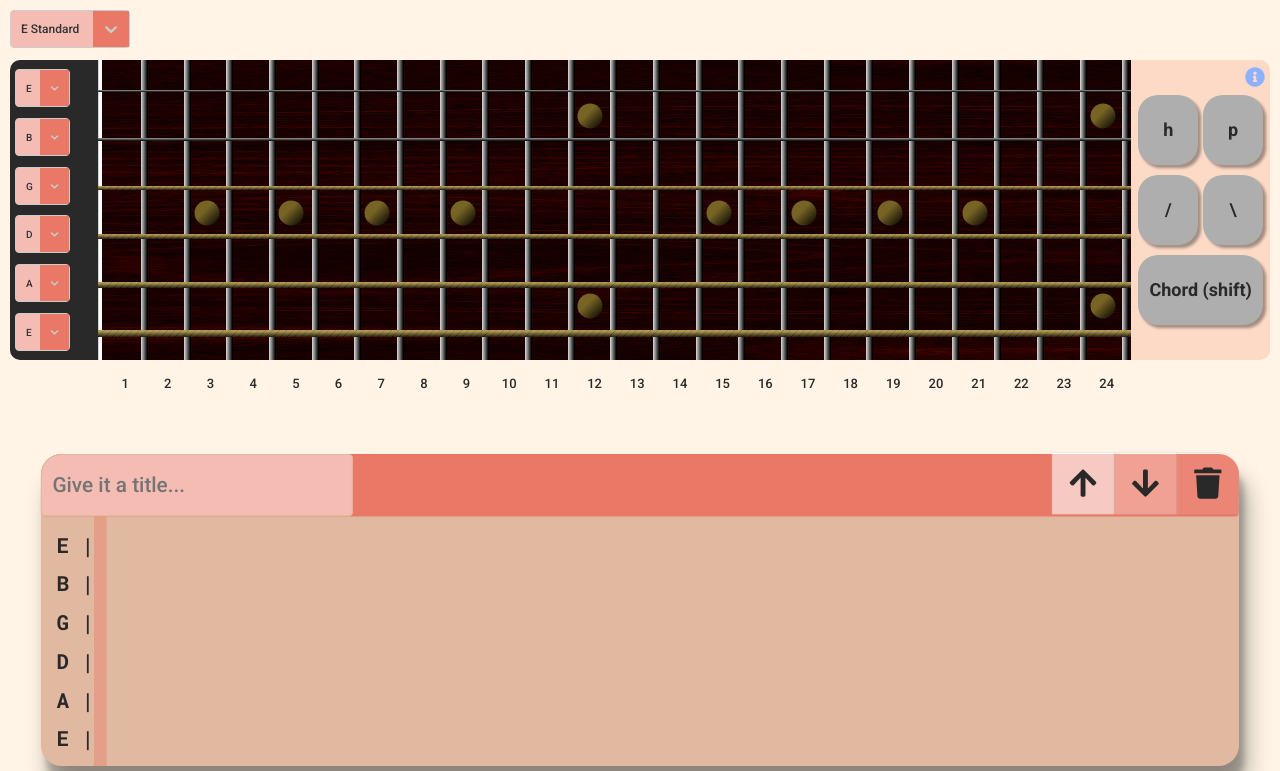
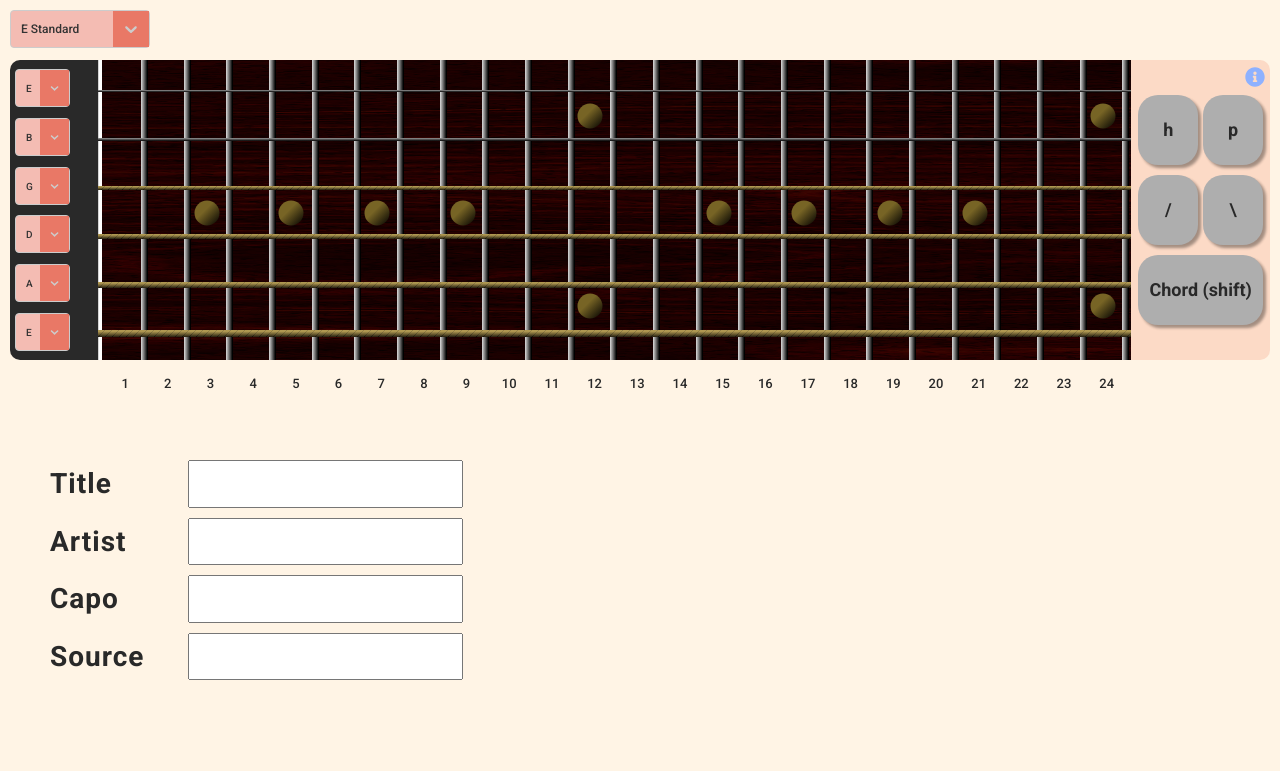
Before and after one commit to JonLunde/tabber, a React app in the folder client/: page / in a window 1280 px wide. Shown: the top 771 px of the page. Built offline with nearby package versions, Linux system fonts and the light colour scheme; no server answers.

Commit message:
export to txt file

```diff
--- a/client/package.json
+++ b/client/package.json
@@ -23,6 +23,7 @@
     "@fortawesome/react-fontawesome": "^0.1.14",
     "body-scroll-lock": "^4.0.0-beta.0",
     "browserlist": "^1.0.1",
+    "file-saver": "^2.0.5",
     "react": "^17.0.2",
     "react-dom": "^17.0.2",
     "react-select": "^4.3.1"
--- a/client/src/Guitar/GuitarTuning.jsx
+++ b/client/src/Guitar/GuitarTuning.jsx
@@ -110,6 +110,7 @@ function GuitarTuning(props) {
   function handleOnChange(event, i) {
     changeTuner(event, i);
   }
+  console.log('TUNING ', tuning);
 
   return (
     <div className="guitar__tuning">
@@ -118,7 +119,7 @@ function GuitarTuning(props) {
           key={100}
           options={options.tunings}
           styles={tunerStyle}
-          defaultValue={{ value: '1', label: 'E Standard' }}
+          value={tuning.name === null ? { label: 'Change tuning' } : { value: tuning.name, label: tuning.name }}
           theme={customTheme}
           isSearchable
           onChange={changeTuning}
@@ -131,7 +132,7 @@ function GuitarTuning(props) {
             <Select
               options={options.notes}
               styles={keyStyle}
-              defaultValue={{ value: tuner, label: tuner }}
+              value={{ value: tuner, label: tuner }}
               theme={customTheme}
               onChange={(event) => handleOnChange(event, i)}
               isSearchable={false}
--- a/client/src/Tab/TabContainer.jsx
+++ b/client/src/Tab/TabContainer.jsx
@@ -1,6 +1,5 @@
 import React, { useState, useRef, useEffect } from 'react';
-import TabBar from './TabBar';
-import TabInfo from './TabInfo';
+import TabExport from './TabExport';
 import { FontAwesomeIcon } from '@fortawesome/react-fontawesome';
 import { ACTIONS } from '../useTabStateReducer';
 
@@ -9,7 +8,7 @@ const preventDefault = (e) => {
 };
 
 function TabContainer(props) {
-  const { dispatch, children } = props;
+  const { dispatch, children, tabState, tuning } = props;
   const btnRef = useRef();
 
   return (
@@ -19,6 +18,7 @@ function TabContainer(props) {
       <button className="btn btn--add u-mt-huge" onClick={() => dispatch({ type: ACTIONS.ADD })} ref={btnRef}>
         <FontAwesomeIcon key={999} icon="plus" />
       </button>
+      <TabExport key={1} tabState={tabState} tuning={tuning} />
     </div>
   );
 }
--- /dev/null
+++ b/client/src/Tab/TabDetails.jsx
@@ -0,0 +1,65 @@
+import React from 'react';
+import { ACTIONS } from '../useTabStateReducer';
+
+function TabDetails(props) {
+  const { tabDetails, dispatch } = props;
+  console.log('tabDetails ', tabDetails);
+  return (
+    <div className="header-tab">
+      <div className="tab-info">
+        <label htmlFor="title" className="tab-info__form-group">
+          <span className="heading-tertiary">Title</span>
+          <input
+            type="text"
+            id="title"
+            className="tab-info__input"
+            autoComplete="off"
+            value={tabDetails.title}
+            onChange={(event) =>
+              dispatch({ type: ACTIONS.CHANGE_DETAILS, payload: { value: event.target.value, id: event.target.id } })
+            }
+          />
+        </label>
+        <label htmlFor="artist" className="tab-info__form-group">
+          <span className="heading-tertiary">Artist</span>
+          <input
+            type="text"
+            id="artist"
+            className="tab-info__input"
+            autoComplete="off"
+            value={tabDetails.artist}
+            onChange={(event) =>
+              dispatch({ type: ACTIONS.CHANGE_DETAILS, payload: { value: event.target.value, id: event.target.id } })
+            }
+          />
+        </label>
+        <label htmlFor="capo" className="tab-info__form-group">
+          <span className="heading-tertiary">Capo</span>
+          <input
+            type="text"
+            id="capo"
+            className="tab-info__input"
+            autoComplete="off"
+            onChange={(event) =>
+              dispatch({ type: ACTIONS.CHANGE_DETAILS, payload: { value: event.target.value, id: event.target.id } })
+            }
+          />
+        </label>
+        <label htmlFor="source" className="tab-info__form-group">
+          <span className="heading-tertiary">Source</span>
+          <input
+            type="text"
+            id="source"
+            className="tab-info__input"
+            autoComplete="off"
+            onChange={(event) =>
+              dispatch({ type: ACTIONS.CHANGE_DETAILS, payload: { value: event.target.value, id: event.target.id } })
+            }
+          />
+        </label>
+      </div>
+    </div>
+  );
+}
+
+export default TabDetails;
--- /dev/null
+++ b/client/src/Tab/TabExport.jsx
@@ -0,0 +1,72 @@
+import React, { useState, useEffect } from 'react';
+
+function TabExport(props) {
+  const [data, setData] = useState();
+  const {
+    tabState: { tabBars, tabDetails },
+    tuning,
+  } = props;
+
+  useEffect(() => {
+    console.log('Data: ', data);
+  }, [data]);
+
+  // Align all tabs to the according to the widest tab.
+  function alignTabs(tabBars) {
+    let widestTabBar = 0;
+
+    tabBars.forEach((tabBar) => {
+      if (tabBar.tabLines[0].length > widestTabBar) widestTabBar = tabBar.tabLines[0].length;
+    });
+
+    tabBars.forEach((tabBar) => {
+      const dashesToAdd = widestTabBar - tabBar.tabLines[0].length;
+      tabBar.tabLines = tabBar.tabLines.map((line) => (line += '-'.repeat(dashesToAdd)));
+    });
+
+    return tabBars;
+  }
+
+  // Post tabs to server and get the generated text-file as response.
+  function handleClick() {
+    const alignedTabs = alignTabs(tabBars);
+    const textTab = { alignedTabs, tabDetails, tuning };
+    fetch('http://localhost:5000/export', {
+      method: 'POST',
+      headers: { 'Content-type': 'application/json' },
+      body: JSON.stringify(textTab),
+    })
+      .then((res) => res)
+      .then(() => getTextFile())
+      .catch((error) => console.log('Request failed: ', error));
+  }
+
+  // Get text file from server.
+  function getTextFile() {
+    fetch('http://localhost:5000/export')
+      .then((res) => res.blob())
+      .then((data) => fileDownload(data))
+      .catch((error) => console.log('Request failed: ', error));
+  }
+
+  // Using anchortag to download file from server.
+  function fileDownload(blob) {
+    const url = window.URL.createObjectURL(blob);
+    const a = document.createElement('a');
+    a.style.display = 'none';
+    a.href = url;
+    a.download = tabDetails.title + ' - ' + tabDetails.artist + '.txt';
+    document.body.appendChild(a);
+    a.click();
+    document.body.removeChild(a);
+    window.URL.revokeObjectURL(url);
+  }
+
+  return (
+    <button onClick={handleClick} className="btn btn--export">
+      Export
+    </button>
+  );
+}
+
+export default TabExport;
--- a/client/src/Tabber.jsx
+++ b/client/src/Tabber.jsx
@@ -12,38 +12,27 @@ import GuitarLegend from './Guitar/GuitarLegend';
 import GuitarString from './Guitar/GuitarString';
 import GuitarDashboard from './Guitar/GuitarDashboard';
 import TabBar from './Tab/TabBar';
+import TabExport from './Tab/TabExport';
+import TabDetails from './Tab/TabDetails';
 
 function Tabber() {
   const [tabState, dispatch] = useTabStateReducer();
   const [tuning, setTuning] = useState({ name: 'E Standard', values: ['E', 'B', 'G', 'D', 'A', 'E'] }); // Chosen guitar tuning.
-  const active = true;
+  console.log(tabState.tabBars);
 
   useEffect(() => {
-    console.log('TabBar Changed: ', tabState.tabBar);
-  }, [tabState.tabBar]);
-
-  useEffect(() => {
-    console.log('Marker Changed: ', tabState.marker);
-  }, [tabState.marker]);
+    console.log('TabState Changed: ', tabState);
+  }, [tabState]);
 
   useEffect(() => {
     console.log('Tuning Changed: ', tuning);
   }, [tuning]);
 
-  useEffect(() => {
-    console.log('Notation Changed: ', tabState.notation);
-  }, [tabState.notation]);
-
-  useEffect(() => {
-    console.log('ActiveNote Changed: ', tabState.activeNote);
-  }, [tabState.activeNote]);
-
-  useEffect(() => {
-    console.log('ChordBuilder Changed: ', tabState.chordBuilder);
-  }, [tabState.chordBuilder]);
-
   function changeTuning(selected) {
     switch (selected.value) {
+      case '0':
+        setTuning((prevTuning) => ({ ...prevTuning, name: null }));
+        break;
       case '1':
         setTuning({ name: 'E Standard', values: ['E', 'B', 'G', 'D', 'A', 'E'] });
         break;
@@ -57,6 +46,7 @@ function Tabber() {
   }
 
   function changeTuner(note, i) {
+    changeTuning({ value: '0' });
     setTuning((prevTuning) => {
       let newTuning = { ...prevTuning };
       newTuning.values[i] = note.value;
@@ -72,7 +62,7 @@ function Tabber() {
 
   return (
     <div>
-      <GuitarDashboard>
+      <GuitarDashboard key={0}>
         <GuitarTuning key={0} tuning={tuning} changeTuning={changeTuning} changeTuner={changeTuner} />
 
         <GuitarNeck key={1} dispatch={dispatch} tuning={tuning}>
@@ -99,9 +89,9 @@ function Tabber() {
         />
       </GuitarDashboard>
 
-      <TabContainer key={1} dispatch={dispatch}>
-        {/* <TabInfo key={1000} songProgress="test" /> */}
-        {tabState.tabBar.map((tabBar, i) => (
+      <TabContainer key={2} dispatch={dispatch} tabState={tabState} tuning={tuning}>
+        <TabDetails key={1000} tabDetails={tabState.tabDetails} dispatch={dispatch} />
+        {tabState.tabBars.map((tabBar, i) => (
           <TabBar
             key={tabBar.key}
             idx={i}
--- a/client/src/sass/components/_button.scss
+++ b/client/src/sass/components/_button.scss
@@ -69,7 +69,6 @@
 
 
     &--legend {
-        font-family: 'Roboto', sans-serif;
         font-weight: 700;
         background-color: $color-gray-300;
         color: $color-gray-900;
@@ -87,4 +86,8 @@
             transform: translateY(0.2rem)
         }
     }
+
+    &--export {
+
+    }
 }
--- a/client/src/sass/components/_guitar.scss
+++ b/client/src/sass/components/_guitar.scss
@@ -44,7 +44,7 @@
             top: -5rem;
             left: 0rem;
             font-size: 1.2rem;
-            width: 12rem;
+            width: 14rem;
             height: 2rem;
             z-index: 100;
         }
--- a/client/src/useTabStateReducer.js
+++ b/client/src/useTabStateReducer.js
@@ -10,11 +10,13 @@ export const ACTIONS = {
   NOTATION: 'notation',
   CHORD: 'shift',
   CLICK_TAB: 'setTabIndex',
+  CHANGE_DETAILS: 'changeDetails',
 };
 
 // Init TabBar state.
 const initState = {
-  tabBar: [
+  tabDetails: { title: '', artist: '', capo: '', source: '' },
+  tabBars: [
     {
       id: 0,
       key: 0,
@@ -34,19 +36,19 @@ const initState = {
 function reducer(tabState, action) {
   console.log('REDUCER START: ', action);
   let newTabState = JSON.parse(JSON.stringify(tabState)); // Deepcopy otherwise the tabLines get mutated, causing bugs.
-  const { tabBar, notation, chordBuilder, marker, keyCounter } = newTabState;
+  const { tabBars, notation, chordBuilder, marker, keyCounter } = newTabState;
   const { payload, type } = action;
 
   // User click on "move up"-button. Tab is moved one index backwards.
   switch (type) {
     case ACTIONS.MOVE_UP:
-      if (tabState.tabBar.length <= 1 || payload.tabIdx === 0) return tabState;
+      if (tabState.tabBars.length <= 1 || payload.tabIdx === 0) return tabState;
       if (notation !== '') {
-        newTabState.tabBar[payload.tabIdx] = removeTabStringY(tabState.tabBar[payload.tabIdx], 1);
+        newTabState.tabBars[payload.tabIdx] = removeTabStringY(tabState.tabBars[payload.tabIdx], 1);
         newTabState.notation = '';
       }
-      const [movingUp] = newTabState.tabBar.splice(payload.tabIdx, 1);
-      newTabState.tabBar.splice(payload.tabIdx - 1, 0, movingUp);
+      const [movingUp] = newTabState.tabBars.splice(payload.tabIdx, 1);
+      newTabState.tabBars.splice(payload.tabIdx - 1, 0, movingUp);
       newTabState.marker = {
         ...marker,
         tabIdx: payload.tabIdx - 1,
@@ -56,13 +58,13 @@ function reducer(tabState, action) {
 
     // User click on "move down"-button. Tab is moved one index forward.
     case ACTIONS.MOVE_DOWN:
-      if (tabState.tabBar.length <= 1 || payload.tabIdx === newTabState.tabBar.length - 1) return tabState;
+      if (tabState.tabBars.length <= 1 || payload.tabIdx === newTabState.tabBars.length - 1) return tabState;
       if (notation !== '') {
-        newTabState.tabBar[payload.tabIdx] = removeTabStringY(tabState.tabBar[payload.tabIdx], 1);
+        newTabState.tabBars[payload.tabIdx] = removeTabStringY(tabState.tabBars[payload.tabIdx], 1);
         newTabState.notation = '';
       }
-      const [movingDown] = newTabState.tabBar.splice(payload.tabIdx, 1);
-      newTabState.tabBar.splice(payload.tabIdx + 1, 0, movingDown);
+      const [movingDown] = newTabState.tabBars.splice(payload.tabIdx, 1);
+      newTabState.tabBars.splice(payload.tabIdx + 1, 0, movingDown);
       newTabState.marker = {
         ...marker,
         tabIdx: payload.tabIdx + 1,
@@ -86,7 +88,7 @@ function reducer(tabState, action) {
       else if (payload.tabIdx === marker.tabIdx) {
         newTabState.marker = { tabIdx: -1, stringIdx: -1, yIdx: -1 };
       }
-      newTabState.tabBar = newTabState.tabBar.filter((tabBar, i) => i !== payload.tabIdx);
+      newTabState.tabBars = newTabState.tabBars.filter((tabBar, i) => i !== payload.tabIdx);
       return newTabState;
 
     // User clicks "add"-button. A new tab is added to the state.
@@ -95,11 +97,11 @@ function reducer(tabState, action) {
 
       // Remove and toggle notation on previous marked tab off.
       if (notation !== '') {
-        newTabState.tabBar[marker.tabIdx] = removeTabStringY(newTabState.tabBar[marker.tabIdx], 1);
+        newTabState.tabBars[marker.tabIdx] = removeTabStringY(newTabState.tabBars[marker.tabIdx], 1);
         newTabState.notation = '';
       }
-      newTabState.marker = { ...marker, tabIdx: tabState.tabBar.length, yIdx: 0 };
-      newTabState.tabBar.push({
+      newTabState.marker = { ...marker, tabIdx: tabState.tabBars.length, yIdx: 0 };
+      newTabState.tabBars.push({
         id: keyCounter,
         key: keyCounter,
         title: '',
@@ -109,7 +111,7 @@ function reducer(tabState, action) {
 
     // Updates TabBar title on input-onChange.
     case ACTIONS.RENAME:
-      newTabState.tabBar[payload.tabIdx].title = payload.title;
+      newTabState.tabBars[payload.tabIdx].title = payload.title;
       return newTabState;
 
     // Update text in tabs whenever a note on the guitar is clicked.
@@ -136,13 +138,13 @@ function reducer(tabState, action) {
       else if (notation !== '') {
         // If note is NOT on same string as the notation the notation is wiped.
         if (payload.stringId !== marker.stringIdx) {
-          newTabState.tabBar[marker.tabIdx] = removeTabStringY(newTabState.tabBar[marker.tabIdx], 1);
+          newTabState.tabBars[marker.tabIdx] = removeTabStringY(newTabState.tabBars[marker.tabIdx], 1);
           newTabState.marker = { ...marker, yIdx: marker.yIdx - 1 };
           newTabState.notation = '';
         }
 
-        newTabState.tabBar[marker.tabIdx] = addFretAndDashes(
-          newTabState.tabBar[marker.tabIdx],
+        newTabState.tabBars[marker.tabIdx] = addFretAndDashes(
+          newTabState.tabBars[marker.tabIdx],
           newTabState.notation,
           payload.fretId,
           payload.stringId,
@@ -151,7 +153,7 @@ function reducer(tabState, action) {
         newTabState.marker = {
           ...marker,
           stringIdx: payload.stringId,
-          yIdx: newTabState.tabBar[marker.tabIdx].tabLines[0].length,
+          yIdx: newTabState.tabBars[marker.tabIdx].tabLines[0].length,
         };
         newTabState.notation = '';
       }
@@ -159,8 +161,8 @@ function reducer(tabState, action) {
       // Handling notes without notation.
       else {
         // Adds clicked note-fret to targeted tabBar string. Add matching dashes to sibling strings and moves marker.
-        newTabState.tabBar[marker.tabIdx] = addFretAndDashes(
-          newTabState.tabBar[marker.tabIdx],
+        newTabState.tabBars[marker.tabIdx] = addFretAndDashes(
+          newTabState.tabBars[marker.tabIdx],
           notation,
           payload.fretId,
           payload.stringId,
@@ -168,7 +170,7 @@ function reducer(tabState, action) {
         newTabState.marker = {
           ...marker,
           stringIdx: payload.stringId,
-          yIdx: newTabState.tabBar[marker.tabIdx].tabLines[0].length,
+          yIdx: newTabState.tabBars[marker.tabIdx].tabLines[0].length,
         };
       }
       newTabState.activeNote = { string: payload.stringId, fret: payload.fretId };
@@ -183,7 +185,7 @@ function reducer(tabState, action) {
 
       // If user clicks the same notation again it will toggle off.
       if (notation === payload.notation) {
-        newTabState.tabBar[marker.tabIdx] = removeTabStringY(newTabState.tabBar[marker.tabIdx], 1);
+        newTabState.tabBars[marker.tabIdx] = removeTabStringY(newTabState.tabBars[marker.tabIdx], 1);
         newTabState.marker = { ...marker, yIdx: marker.yIdx - 1 };
         newTabState.notation = '';
         return newTabState;
@@ -191,8 +193,8 @@ function reducer(tabState, action) {
 
       // If user clicks another notation before adding the followup note the notations will swap.
       if (notation !== '' && payload.notation !== notation) {
-        newTabState.tabBar[marker.tabIdx] = removeTabStringY(newTabState.tabBar[marker.tabIdx], 1);
-        newTabState.tabBar[marker.tabIdx].tabLines = newTabState.tabBar[marker.tabIdx].tabLines.map(
+        newTabState.tabBars[marker.tabIdx] = removeTabStringY(newTabState.tabBars[marker.tabIdx], 1);
+        newTabState.tabBars[marker.tabIdx].tabLines = newTabState.tabBars[marker.tabIdx].tabLines.map(
           (line, i) => (line += i === marker.stringIdx ? payload.notation : '-'),
         );
         newTabState.notation = payload.notation;
@@ -200,7 +202,7 @@ function reducer(tabState, action) {
       }
 
       // Adds notation following previous note.
-      newTabState.tabBar[marker.tabIdx].tabLines = newTabState.tabBar[marker.tabIdx].tabLines.map(
+      newTabState.tabBars[marker.tabIdx].tabLines = newTabState.tabBars[marker.tabIdx].tabLines.map(
         (line, i) => (line += i === marker.stringIdx ? payload.notation : '-'),
       );
       newTabState.marker = { ...marker, yIdx: marker.yIdx + 1 };
@@ -215,9 +217,9 @@ function reducer(tabState, action) {
       // Toggle ChordBuilder off and add notes.
       if (newTabState.chordBuilder.active) {
         if (chordBuilder.strings.some((string) => string.length > 0)) {
-          newTabState.tabBar[marker.tabIdx] = addFretAndDashes(tabBar[marker.tabIdx]);
-          newTabState.tabBar[marker.tabIdx] = addChord(tabBar[marker.tabIdx], chordBuilder);
-          newTabState.marker = { ...marker, yIdx: newTabState.tabBar[marker.tabIdx].tabLines[0].length };
+          newTabState.tabBars[marker.tabIdx] = addFretAndDashes(tabBars[marker.tabIdx]);
+          newTabState.tabBars[marker.tabIdx] = addChord(tabBars[marker.tabIdx], chordBuilder);
+          newTabState.marker = { ...marker, yIdx: newTabState.tabBars[marker.tabIdx].tabLines[0].length };
           newTabState.chordBuilder.strings = [[], [], [], [], [], []];
         }
       }
@@ -226,7 +228,7 @@ function reducer(tabState, action) {
         newTabState.activeNote = { string: null, fret: null };
         // If a notation is toggled on it will remove it.
         if (notation !== '') {
-          newTabState.tabBar[marker.tabIdx] = removeTabStringY(newTabState.tabBar[marker.tabIdx], 1);
+          newTabState.tabBars[marker.tabIdx] = removeTabStringY(newTabState.tabBars[marker.tabIdx], 1);
           newTabState.notation = '';
           newTabState.marker = { ...marker, yIdx: marker.yIdx - 1 };
         }
@@ -238,21 +240,42 @@ function reducer(tabState, action) {
     case ACTIONS.CLICK_TAB:
       // Remove and toggle notation on previous marked tab off.
       if (notation !== '') {
-        newTabState.tabBar[marker.tabIdx] = removeTabStringY(newTabState.tabBar[marker.tabIdx], 1);
+        newTabState.tabBars[marker.tabIdx] = removeTabStringY(newTabState.tabBars[marker.tabIdx], 1);
         newTabState.notation = '';
       }
 
       // Sets last edited string as marked string. THIS CODEBIT NEEDS REFACTORING.
       let prevStringIdx = -1;
-      tabState.tabBar[payload.tabIdx].tabLines.forEach((line, i) => {
+      tabState.tabBars[payload.tabIdx].tabLines.forEach((line, i) => {
         if (!line.endsWith('-') && prevStringIdx === -1) prevStringIdx = i;
       });
 
       newTabState.marker = {
         tabIdx: payload.tabIdx,
         stringIdx: prevStringIdx,
-        yIdx: tabState.tabBar[payload.tabIdx].tabLines[0].length,
+        yIdx: tabState.tabBars[payload.tabIdx].tabLines[0].length,
       };
+      return newTabState;
+
+    case ACTIONS.CHANGE_DETAILS:
+      console.log('DETAILS: ', payload);
+      switch (payload.id) {
+        case 'title':
+          newTabState.tabDetails.title = payload.value;
+          return newTabState;
+        case 'artist':
+          newTabState.tabDetails.artist = payload.value;
+          return newTabState;
+        case 'capo':
+          newTabState.tabDetails.capo = payload.value;
+          return newTabState;
+        case 'source':
+          newTabState.tabDetails.source = payload.value;
+          return newTabState;
+        default:
+          return tabState;
+      }
+
       return newTabState;
 
     default:
```
Also changed, not shown: client/src/App.jsx (+0 -21 lines), client/src/Tab/TabInfo.jsx (deleted, +0 -34 lines), 1 other file (tests, documents, lock files or other folders).
